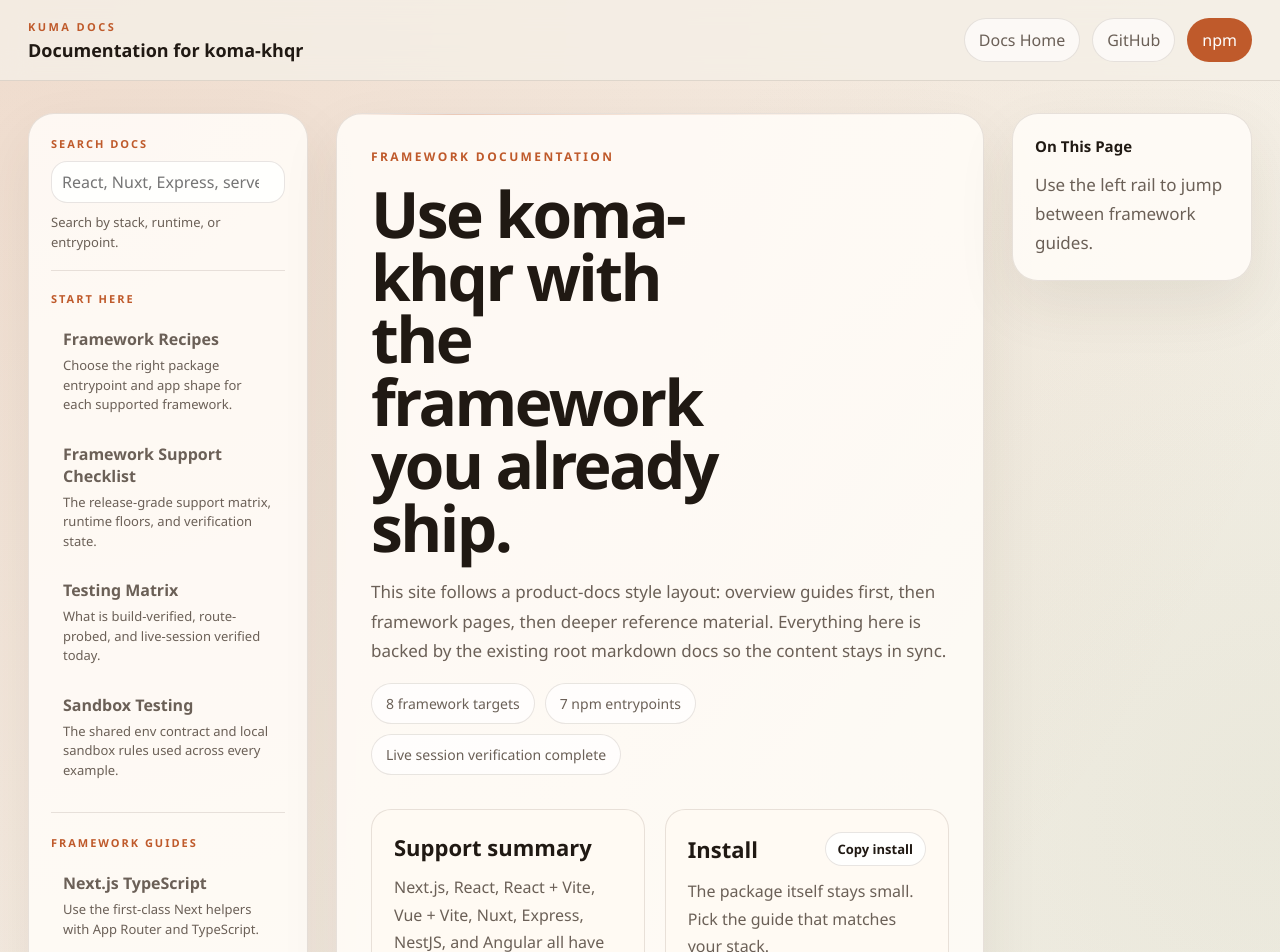
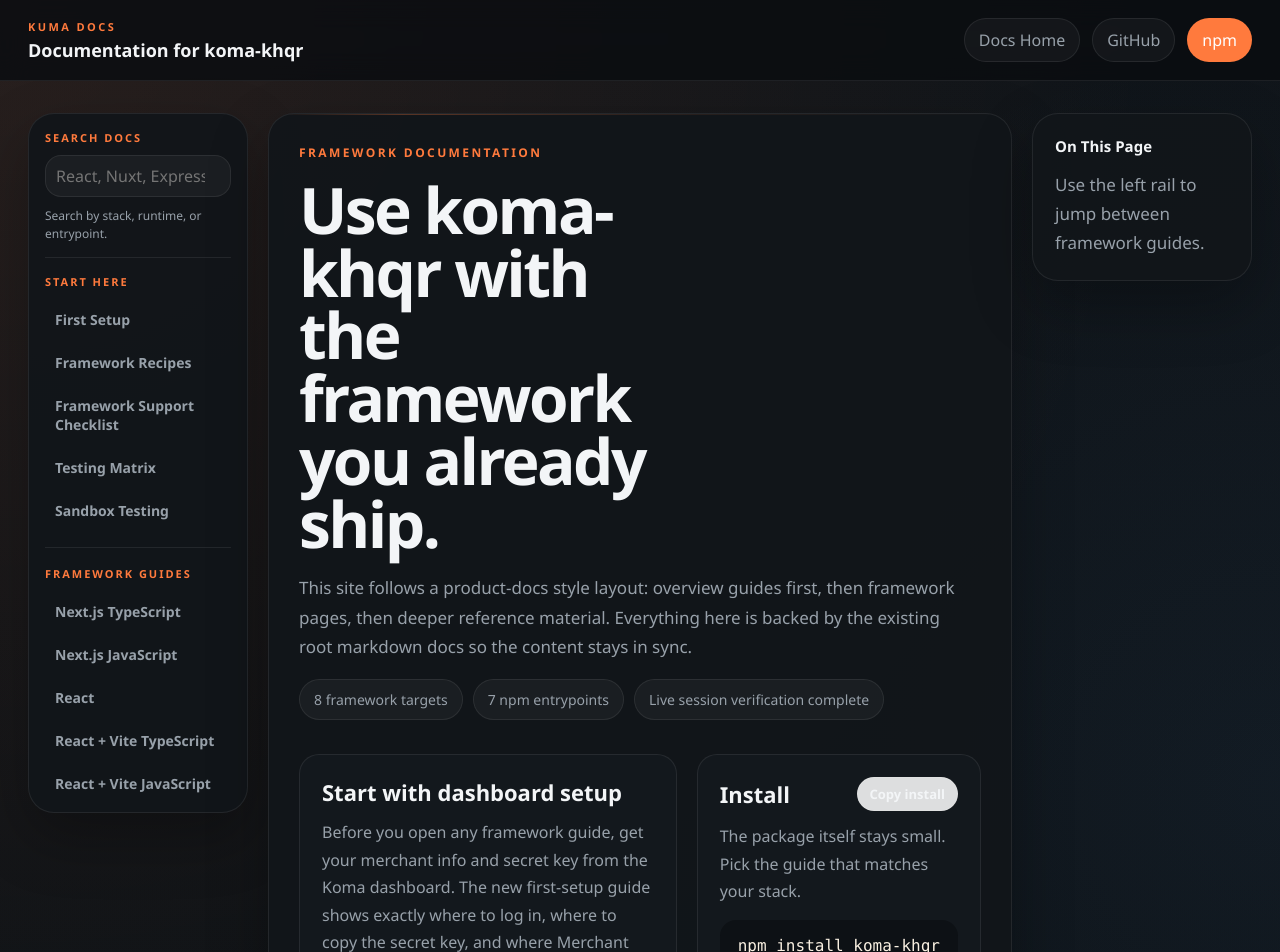
Before and after one commit to MuyleangIng/kuma-docs, a Next.js app: page /docs in a window 1280 px wide. Shown: the top 952 px of the page. Built offline with nearby package versions, Linux system fonts and the light colour scheme.

Commit message:
Add first setup guide and tighten docs layout

```diff
--- a/app/docs/page.tsx
+++ b/app/docs/page.tsx
@@ -26,12 +26,17 @@
 
       <div className="docs-split">
         <div className="docs-callout">
-          <h2>Support summary</h2>
+          <h2>Start with dashboard setup</h2>
           <p>
-            Next.js, React, React + Vite, Vue + Vite, Nuxt, Express, NestJS, and Angular all have
-            runnable examples and live checkout-session verification. The only manual step left is
-            scanning and completing a real payment if you want final proof screenshots.
+            Before you open any framework guide, get your merchant info and secret key from the
+            Koma dashboard. The new first-setup guide shows exactly where to log in, where to copy
+            the secret key, and where Merchant Name and Merchant ID come from.
           </p>
+          <div className="docs-action-row">
+            <Link className="docs-action-button docs-action-primary" href="/docs/first-setup">
+              Open first setup
+            </Link>
+          </div>
         </div>
 
         <div className="docs-install">
--- a/app/globals.css
+++ b/app/globals.css
@@ -1,15 +1,15 @@
 :root {
-  color-scheme: light;
-  --bg: #f3eee5;
-  --panel: rgba(255, 252, 247, 0.88);
-  --panel-strong: rgba(255, 250, 243, 0.98);
-  --ink: #201913;
-  --muted: #6b6057;
-  --line: rgba(68, 45, 26, 0.12);
-  --accent: #bf5a2b;
-  --accent-soft: rgba(191, 90, 43, 0.12);
-  --shadow: 0 24px 60px rgba(68, 45, 26, 0.08);
-  --shadow-soft: 0 10px 30px rgba(68, 45, 26, 0.05);
+  color-scheme: dark;
+  --bg: #0c1013;
+  --panel: rgba(18, 22, 26, 0.94);
+  --panel-strong: #13181d;
+  --ink: #f3f5f7;
+  --muted: #98a1aa;
+  --line: rgba(255, 255, 255, 0.08);
+  --accent: #ff7a3d;
+  --accent-soft: rgba(255, 122, 61, 0.12);
+  --shadow: 0 24px 60px rgba(0, 0, 0, 0.28);
+  --shadow-soft: 0 10px 30px rgba(0, 0, 0, 0.18);
   --radius: 26px;
   --code-bg: #191714;
   --code-panel: #221f1a;
@@ -46,9 +46,9 @@
   margin: 0;
   color: var(--ink);
   background:
-    radial-gradient(circle at top left, rgba(191, 90, 43, 0.14), transparent 32%),
-    radial-gradient(circle at right 20%, rgba(132, 164, 119, 0.1), transparent 26%),
-    linear-gradient(180deg, #f7f1e8 0%, var(--bg) 54%, #efe8dd 100%);
+    radial-gradient(circle at top left, rgba(255, 122, 61, 0.1), transparent 28%),
+    radial-gradient(circle at right 20%, rgba(63, 121, 181, 0.08), transparent 22%),
+    linear-gradient(180deg, #10151a 0%, var(--bg) 52%, #0b0f13 100%);
   font-family:
     "Avenir Next",
     "Segoe UI",
@@ -77,7 +77,7 @@
   top: 0;
   z-index: 20;
   backdrop-filter: blur(14px);
-  background: rgba(244, 239, 230, 0.8);
+  background: rgba(10, 13, 16, 0.82);
   border-bottom: 1px solid var(--line);
 }
 
@@ -122,7 +122,7 @@
   border-radius: 999px;
   border: 1px solid var(--line);
   color: var(--muted);
-  background: rgba(255, 255, 255, 0.66);
+  background: rgba(255, 255, 255, 0.04);
   transition:
     transform 160ms ease,
     border-color 160ms ease,
@@ -132,9 +132,9 @@
 
 .site-link:hover {
   transform: translateY(-1px);
-  border-color: rgba(191, 90, 43, 0.22);
+  border-color: rgba(255, 122, 61, 0.22);
   color: var(--ink);
-  background: rgba(255, 255, 255, 0.92);
+  background: rgba(255, 255, 255, 0.08);
 }
 
 .site-link-primary {
@@ -148,8 +148,8 @@
   margin: 0 auto;
   padding: 32px 28px 48px;
   display: grid;
-  grid-template-columns: 280px minmax(0, 1fr) 240px;
-  gap: 28px;
+  grid-template-columns: 220px minmax(0, 1fr) 220px;
+  gap: 20px;
 }
 
 .docs-sidebar,
@@ -163,14 +163,17 @@
 
 .docs-sidebar {
   position: sticky;
-  top: 92px;
+  top: 86px;
   align-self: start;
-  padding: 22px;
+  max-height: calc(100vh - 100px);
+  overflow: auto;
+  padding: 16px;
+  scrollbar-width: thin;
 }
 
 .docs-sidebar-search {
-  margin-bottom: 20px;
-  padding-bottom: 18px;
+  margin-bottom: 16px;
+  padding-bottom: 14px;
   border-bottom: 1px solid var(--line);
 }
 
@@ -191,7 +194,7 @@
   padding: 8px;
   border-radius: 16px;
   border: 1px solid var(--line);
-  background: rgba(255, 255, 255, 0.84);
+  background: rgba(255, 255, 255, 0.04);
 }
 
 .docs-search-input {
@@ -214,13 +217,13 @@
 .docs-search-meta {
   margin: 10px 0 0;
   color: var(--muted);
-  font-size: 13px;
+  font-size: 12px;
   line-height: 1.5;
 }
 
 .docs-sidebar-group + .docs-sidebar-group {
-  margin-top: 22px;
-  padding-top: 22px;
+  margin-top: 18px;
+  padding-top: 18px;
   border-top: 1px solid var(--line);
 }
 
@@ -235,31 +238,27 @@
 .docs-sidebar-list {
   display: flex;
   flex-direction: column;
-  gap: 8px;
+  gap: 6px;
 }
 
 .docs-sidebar-item {
-  display: grid;
-  gap: 6px;
-  padding: 10px 12px;
-  border-radius: 14px;
+  display: block;
+  padding: 9px 10px;
+  border-radius: 12px;
   color: var(--muted);
+  font-size: 14px;
 }
 
 .docs-sidebar-item:hover,
 .docs-sidebar-item.is-active {
   color: var(--ink);
-  background: var(--accent-soft);
+  background: rgba(255, 255, 255, 0.06);
+  border-left: 2px solid var(--accent);
 }
 
 .docs-sidebar-item-title {
-  font-weight: 700;
+  font-weight: 600;
   color: inherit;
-}
-
-.docs-sidebar-item-copy {
-  font-size: 13px;
-  line-height: 1.5;
 }
 
 .docs-search-empty {
@@ -273,7 +272,7 @@
 
 .docs-content-panel {
   position: relative;
-  padding: 34px;
+  padding: 30px;
   overflow: hidden;
 }
 
@@ -286,8 +285,8 @@
   background: linear-gradient(
     90deg,
     transparent 0%,
-    rgba(191, 90, 43, 0.3) 18%,
-    rgba(191, 90, 43, 0.1) 52%,
+    rgba(255, 122, 61, 0.3) 18%,
+    rgba(255, 122, 61, 0.1) 52%,
     transparent 100%
   );
   pointer-events: none;
@@ -332,7 +331,7 @@
 .docs-pill {
   padding: 10px 14px;
   border-radius: 999px;
-  background: rgba(255, 255, 255, 0.68);
+  background: rgba(255, 255, 255, 0.04);
   border: 1px solid var(--line);
   font-size: 14px;
   color: var(--muted);
@@ -385,7 +384,7 @@
   padding: 16px 18px;
   overflow-x: auto;
   border-radius: 16px;
-  background: #1f1a16;
+  background: #0d1115;
   color: #f9f0e1;
 }
 
@@ -417,14 +416,14 @@
   padding: 20px;
   border-radius: 20px;
   border: 1px solid var(--line);
-  background: linear-gradient(180deg, rgba(255, 255, 255, 0.82), rgba(255, 252, 247, 0.94));
+  background: linear-gradient(180deg, rgba(255, 255, 255, 0.03), rgba(255, 255, 255, 0.01));
   transition: transform 160ms ease, box-shadow 160ms ease, border-color 160ms ease;
 }
 
 .docs-card:hover {
   transform: translateY(-2px);
-  border-color: rgba(191, 90, 43, 0.28);
-  box-shadow: 0 18px 30px rgba(68, 45, 26, 0.08);
+  border-color: rgba(255, 122, 61, 0.28);
+  box-shadow: 0 18px 30px rgba(0, 0, 0, 0.18);
 }
 
 .docs-card-kicker {
@@ -515,7 +514,7 @@
   padding: 0 16px;
   border-radius: 999px;
   border: 1px solid var(--line);
-  background: rgba(255, 255, 255, 0.78);
+  background: rgba(255, 255, 255, 0.04);
   color: var(--ink);
   font-weight: 600;
   transition:
@@ -526,7 +525,7 @@
 
 .docs-action-button:hover {
   transform: translateY(-1px);
-  border-color: rgba(191, 90, 43, 0.22);
+  border-color: rgba(255, 122, 61, 0.22);
   box-shadow: var(--shadow-soft);
 }
 
@@ -578,7 +577,7 @@
 
 .docs-article {
   line-height: 1.8;
-  color: #2b211b;
+  color: var(--ink);
 }
 
 .docs-article h2,
@@ -622,7 +621,7 @@
 .docs-article code {
   padding: 3px 7px;
   border-radius: 8px;
-  background: rgba(44, 29, 17, 0.07);
+  background: rgba(255, 255, 255, 0.06);
   font-size: 0.94em;
 }
 
@@ -854,7 +853,7 @@
   overflow-x: auto;
   border-radius: 18px;
   border: 1px solid var(--line);
-  background: var(--panel-strong);
+  background: #11161b;
 }
 
 .docs-table-wrap table {
@@ -880,9 +879,12 @@
 
 .docs-toc {
   position: sticky;
-  top: 92px;
+  top: 86px;
   align-self: start;
+  max-height: calc(100vh - 100px);
+  overflow: auto;
   padding: 22px;
+  scrollbar-width: thin;
 }
 
 .docs-toc h2 {
@@ -921,7 +923,7 @@
   padding: 18px;
   border-radius: 18px;
   border: 1px solid var(--line);
-  background: var(--panel-strong);
+  background: rgba(255, 255, 255, 0.03);
   transition:
     transform 160ms ease,
     border-color 160ms ease,
@@ -930,8 +932,21 @@
 
 .docs-footer-card:hover {
   transform: translateY(-2px);
-  border-color: rgba(191, 90, 43, 0.22);
+  border-color: rgba(255, 122, 61, 0.22);
   box-shadow: var(--shadow-soft);
+}
+
+.docs-sidebar::-webkit-scrollbar,
+.docs-toc::-webkit-scrollbar {
+  width: 10px;
+}
+
+.docs-sidebar::-webkit-scrollbar-thumb,
+.docs-toc::-webkit-scrollbar-thumb {
+  border: 2px solid transparent;
+  border-radius: 999px;
+  background: rgba(255, 255, 255, 0.12);
+  background-clip: padding-box;
 }
 
 .docs-footer-card-label {
--- a/components/docs-sidebar.tsx
+++ b/components/docs-sidebar.tsx
@@ -15,7 +15,6 @@
 type SidebarGroup = {
   id: string;
   title: string;
-  description: string;
   entries: SidebarEntry[];
 };
 
@@ -89,7 +88,6 @@
                   key={entry.slug}
                 >
                   <span className="docs-sidebar-item-title">{entry.title}</span>
-                  <span className="docs-sidebar-item-copy">{entry.description}</span>
                 </Link>
               ))}
             </div>
--- a/lib/docs.tsx
+++ b/lib/docs.tsx
@@ -89,6 +89,15 @@
 ] satisfies Array<{ id: DocGroupId; title: string; description: string }>;
 
 export const DOC_ENTRIES: DocEntry[] = [
+  {
+    slug: "first-setup",
+    fileName: "first-setup.md",
+    title: "First Setup",
+    description: "Get your secret key, merchant name, and merchant ID from the Koma dashboard before coding.",
+    group: "overview",
+    entrypoint: "Koma dashboard setup",
+    runtime: "Merchant settings and integration credentials",
+  },
   {
     slug: "framework-recipes",
     fileName: "framework-recipes.md",
```
Also changed, not shown: app/page.tsx (+8 -3 lines), 1 other file (tests, documents, lock files or other folders).
